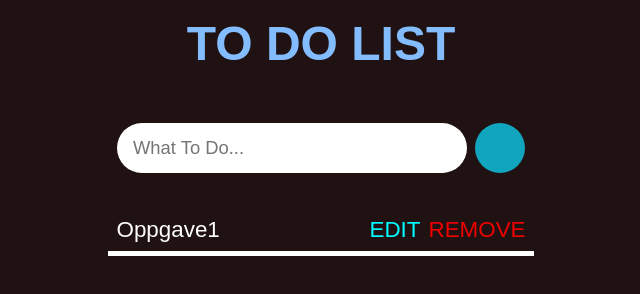
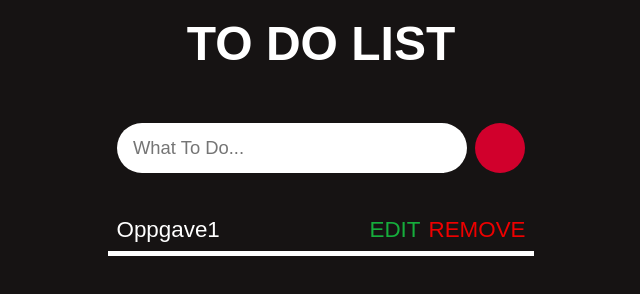
Before and after one commit to Meepception/A-List, a plain HTML site: page todolist/index.html in a window 1280 px wide. Shown: the whole page, without its empty margins (319-959 px from the left). Drawn offline with Linux system fonts and the light colour scheme.

Commit message:
Update index.html

```diff
--- a/todolist/index.html
+++ b/todolist/index.html
@@ -10,12 +10,12 @@
 
 body{
     height: 100%;
-    background-color: rgb(32, 18, 18);
+    background-color: #161313;
     box-sizing: border-box;
 }
 
 h1 {
-	color: rgb(253, 222, 222);
+	color: #fff;
 	font-size: 3rem;
 	font-weight: 50;
 	text-align: center;
@@ -24,7 +24,7 @@ h1 {
 }
 
 .title{
-	color: rgb(131, 189, 255);
+	color: #fff;
 	text-transform: uppercase;
 	font-weight: 800;
 }
@@ -53,7 +53,7 @@ h1 {
     height: 50px;
     border-radius: 25px;
     width: 50px;
-    background-color: rgb(17, 165, 191);
+    background-color: #d1002c;
     color: rgb(134, 237, 255);
     cursor: pointer;
     transition: .5s;
@@ -71,6 +71,7 @@ h1 {
 	align-items: center;
 	text-align: center;
 	margin-top: 2rem;
+
 }
 
 .item{
@@ -102,7 +103,7 @@ h1 {
 	background: none;
 	outline: none;
 	border: none;
-	color: rgb(0, 255, 255);
+	color: rgb(22, 173, 60);
 	font-size: 1.4rem;
 	font-family: 'Bahnschrift', sans-serif;
 	margin: 0 0.5rem;
```
